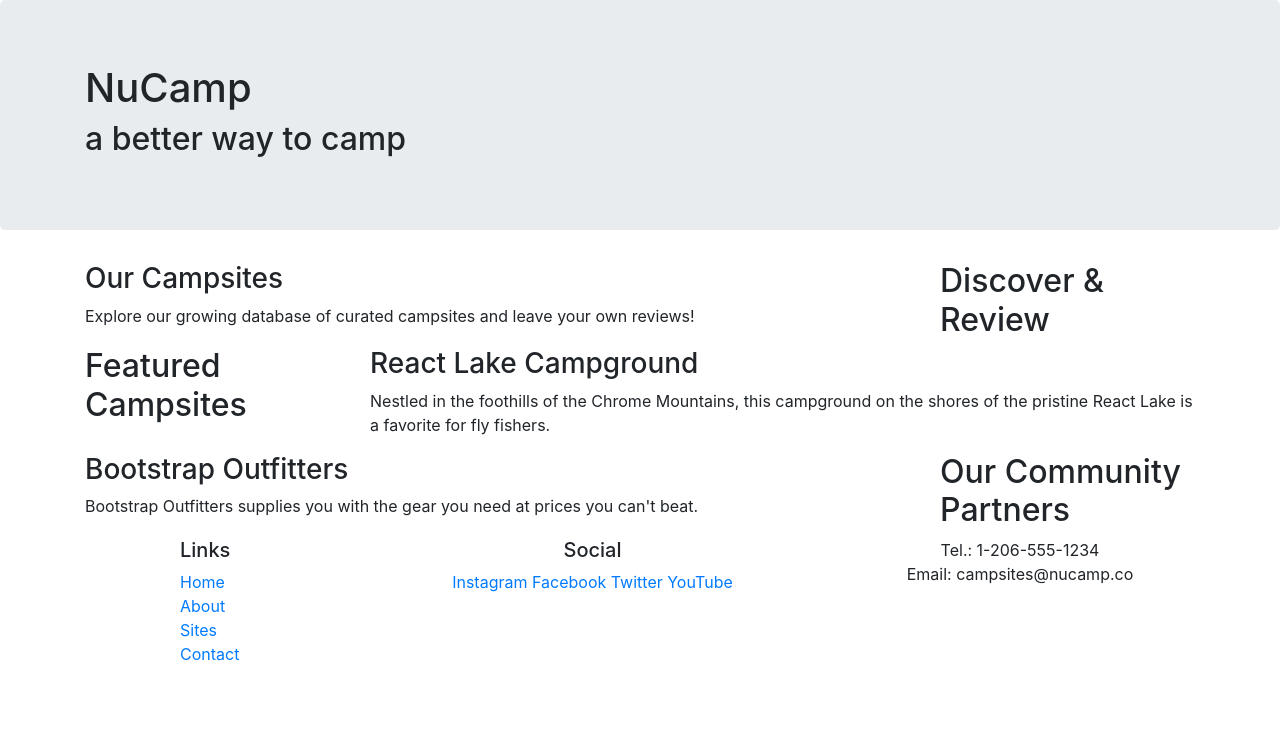
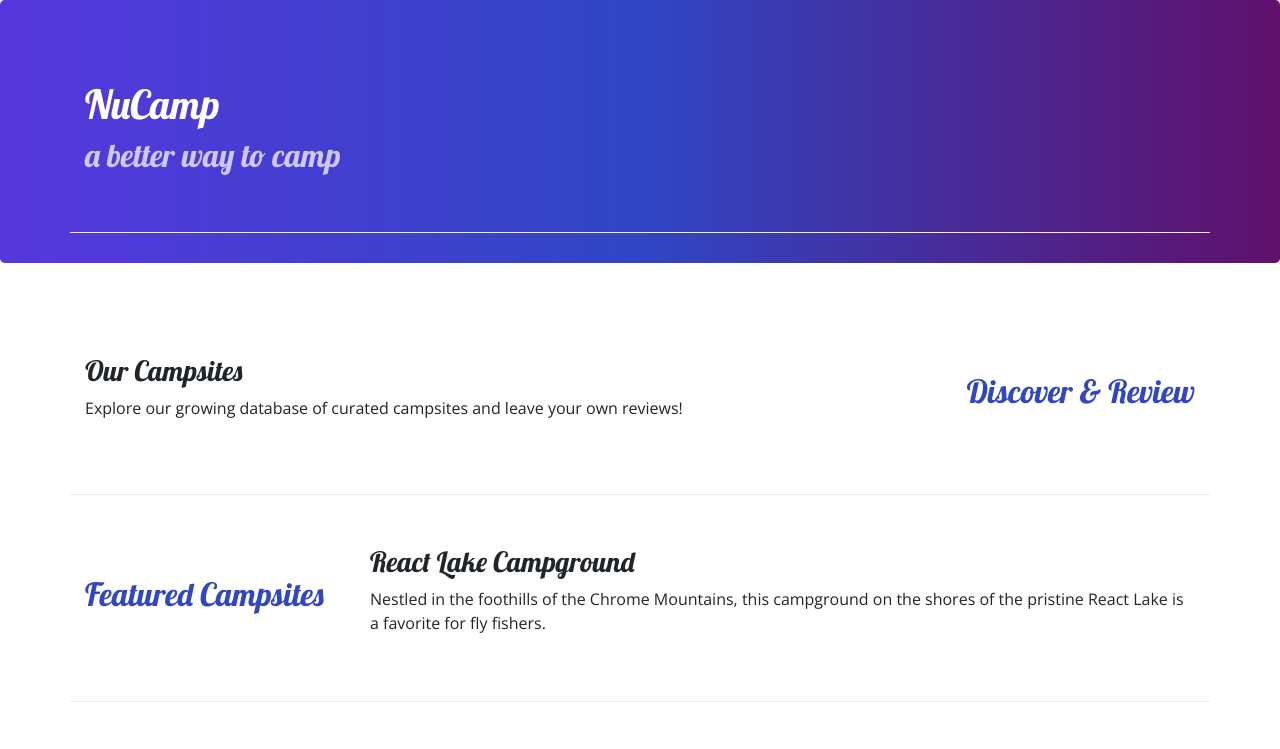
Before and after one commit to ronneimark/nucamp-bootstrap, a website: page index.html in a window 1280 px wide. Shown: the top 749 px of the page. Drawn offline with nearby package versions, Linux system fonts and the light colour scheme.

Commit message:
Addubg Custom Styles

```diff
--- /dev/null
+++ b/css/styles.css
@@ -0,0 +1,32 @@
+body {
+    font-family: "Open Sans", sans-serif;
+}
+
+h1, h2, h3 {
+    font-family: "Lobster", cursive;
+}
+
+h2 {
+    color: #3046C5;
+}
+
+header h2 {
+    color: #CEC8FF;
+}
+
+footer {
+    background-image: linear-gradient(#CEC8FF, white);
+    padding: 20px 0;
+}
+
+.jumbotron {
+    padding: 30px;
+    background-image: linear-gradient(to right, #5637DD, #3046C5, #60106B);
+    color: white;
+}
+
+.row-content {
+    padding: 50px 0;
+    border-bottom: 1px ridge;
+    min-height: 200px;
+}
--- a/index.html
+++ b/index.html
@@ -2,7 +2,7 @@
 
 <html lang="en">
 
-<head>
+
 <head>
     <!-- Required meta tags always come first -->
     <meta charset="utf-8" />
@@ -11,15 +11,18 @@
     <!-- Bootstrap CSS -->
     <link rel="stylesheet" href="node_modules/bootstrap/dist/css/bootstrap.min.css" />
 
+    <!-- Additional CSS must be placed after Bootstrap CSS -->
+    <link rel="stylesheet" href="https://fonts.googleapis.com/css?family=Lobster|Open+Sans" />
+    <link rel="stylesheet" href="css/styles.css" />
     <title>NuCamp: A Better Way To Camp</title>
 </head>
-</head>
+
 
 <body>
 
-    <header class="jumbotron">
+    <header class="jumbotron jumnbotron-fluid">
         <div class="container">
-            <div class="row">
+            <div class="row row-content align-items-center">
                 <div class="col">
                     <h1>NuCamp</h1>
                     <h2>a better way to camp</h2>
@@ -30,9 +33,9 @@
 
 
     <div class="container">
-        <div class="row">
+        <div class="row row-content align-items-center">
             <div class="col-sm-4 order-sm-last col-md-3">
-                <h2>Discover & Review</h2>
+                <h2 class="text-sm-right">Discover & Review</h2>
             </div>
             <div class="col">
                 <h3>Our Campsites</h3>
@@ -40,7 +43,7 @@
             </div>
         </div>
 
-        <div class="row">
+        <div class="row row-content align-items-center">
             <div class="col-sm-4 col-md-3">
                 <h2>Featured Campsites</h2>
             </div>
@@ -50,9 +53,9 @@
    			</div>
         </div>
 
-        <div class="row">
+        <div class="row row-content">
             <div class="col-sm-4 order-sm-last col-md-3">
-                <h2>Our Community Partners</h2>
+                <h2 class="text-sm-right">Our Community Partners</h2>
             </div>
             <div class="col">
                 <h3>Bootstrap Outfitters</h3>
```
Also changed, not shown: aboutus.html (+3 -0 lines). Lines whose indentation alone changed are shown as unchanged.
